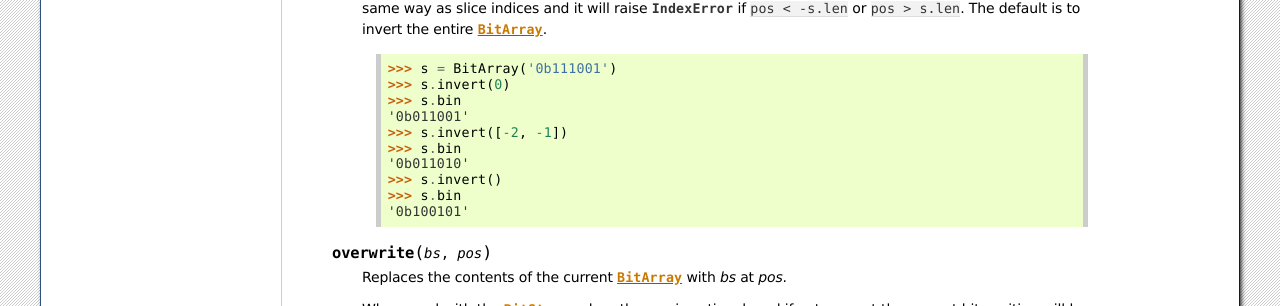
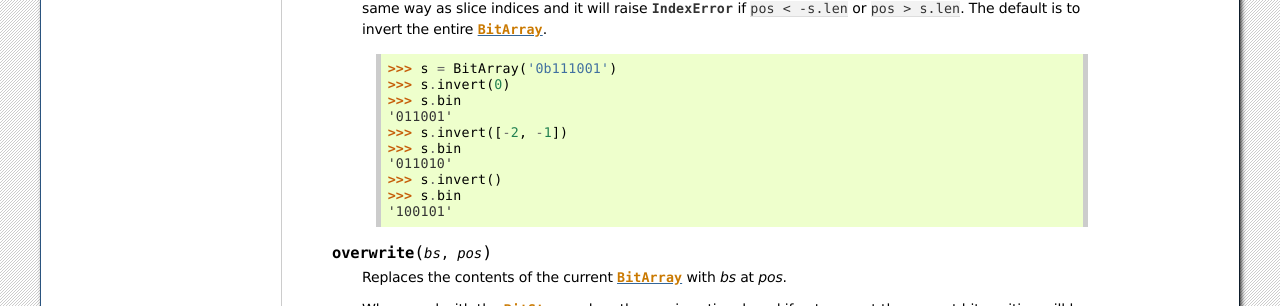
Before and after one commit to scott-griffiths/bitstring, a Sphinx documentation site: the page built from doc/bitarray.rst, in a window 1280 px wide and 900 px high, scrolled down 1363 px. Shown: the part 151-457 px from the top of the window. Built offline with Sphinx 7.4.7, drawn with Linux system fonts in a browser that asks for light colours.

Commit message:
Doc fix: .bin shouldn't start with 0b any more.

```diff
--- a/doc/bitarray.rst
+++ b/doc/bitarray.rst
@@ -82,13 +82,13 @@ The BitArray class
             >>> s = BitArray('0b111001')
             >>> s.invert(0)
             >>> s.bin
-            '0b011001'
+            '011001'
             >>> s.invert([-2, -1])
             >>> s.bin
-            '0b011010'
+            '011010'
             >>> s.invert()
             >>> s.bin
-            '0b100101'
+            '100101'
 
     .. method:: overwrite(bs, pos)
 
```
